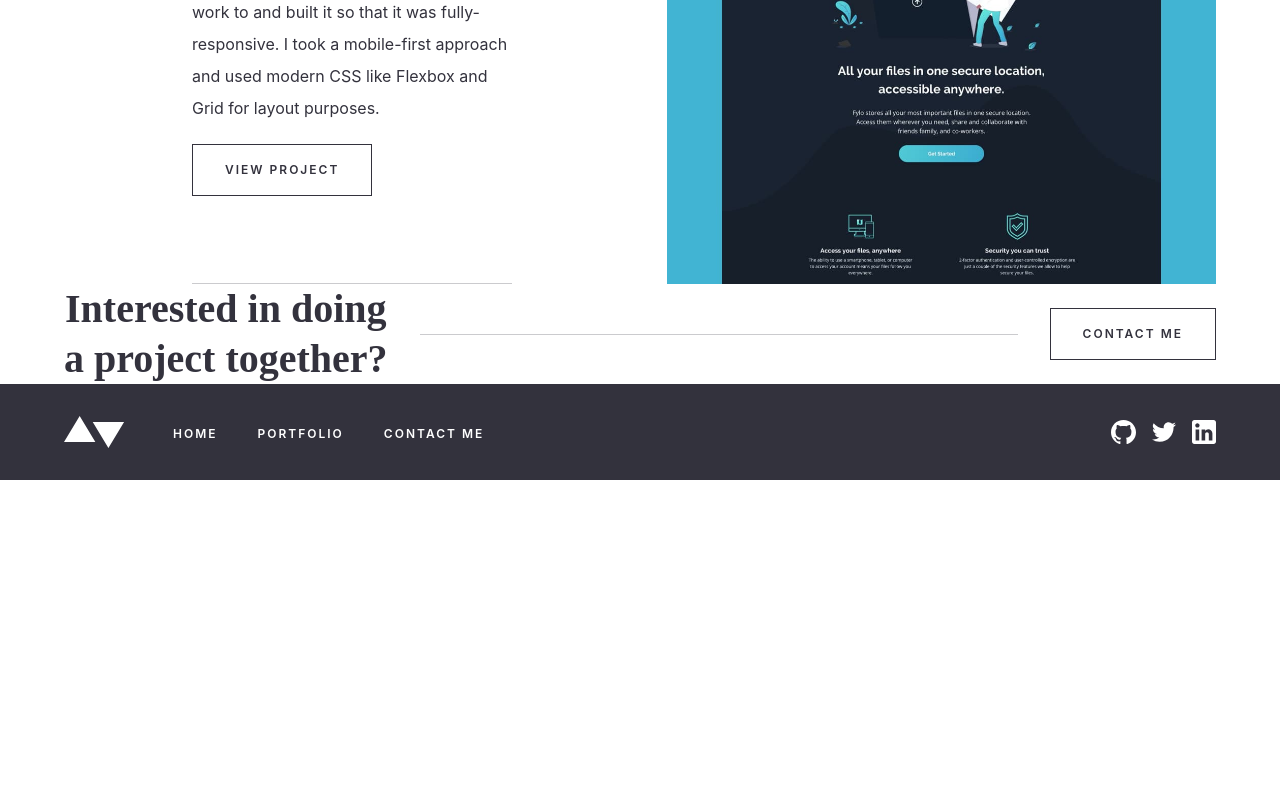
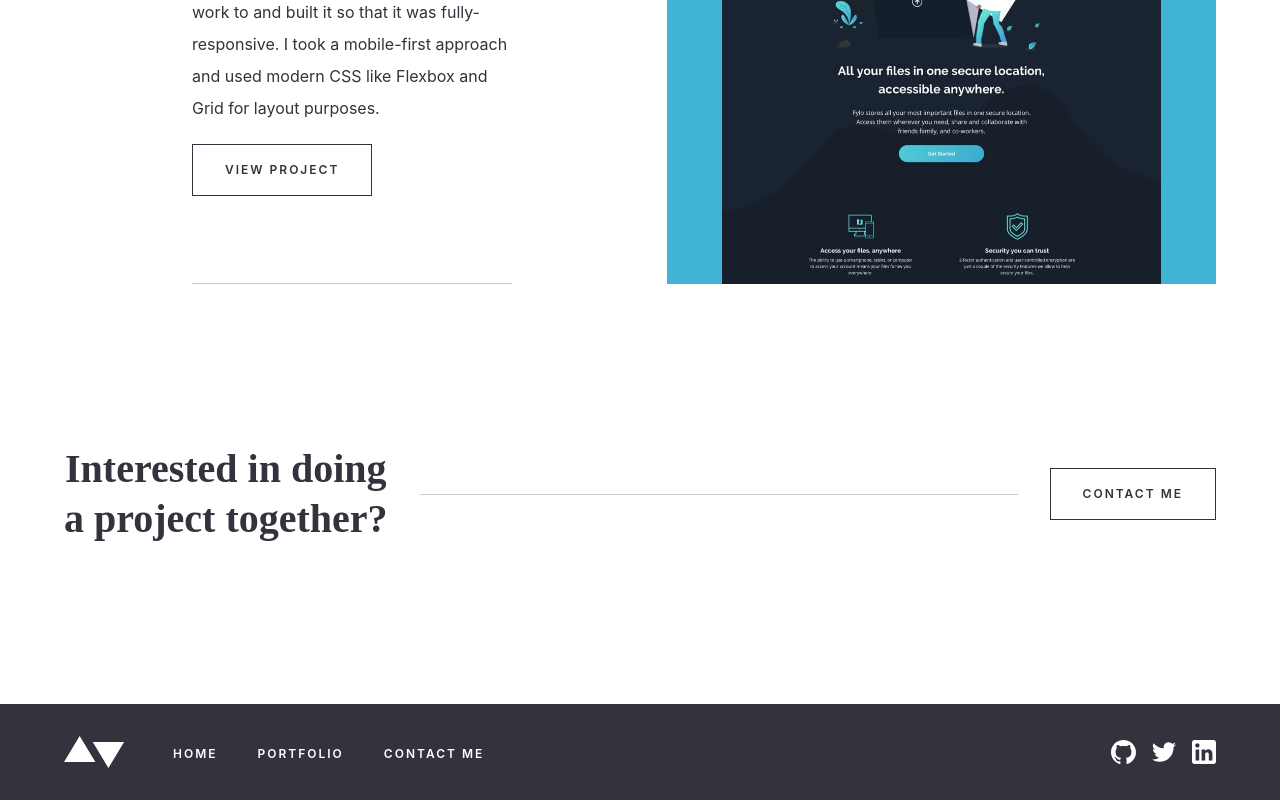
Before and after one commit to markup-mitchell/frontend-mentor-portfolio, a Next.js app: page /portfolio in a window 1280 px wide. Shown: the part 2157-2957 px from the top of the page. Before the commit the page ends 2637 px from the top, so only its background shows below. Built offline with nearby package versions, Linux system fonts and the light colour scheme.

Commit message:
fix padding on CTA in layout, darken p1 for a11y

```diff
--- a/src/pages/portfolio/index.jsx
+++ b/src/pages/portfolio/index.jsx
@@ -48,7 +48,7 @@ export default function Portfolio() {
           </>
         </PortfolioArticle>
       </section>
-      <section>
+      <section className="pt-32 pb-24 md:py-24 xl:py-40">
         <CTA />
       </section>
     </>
```
